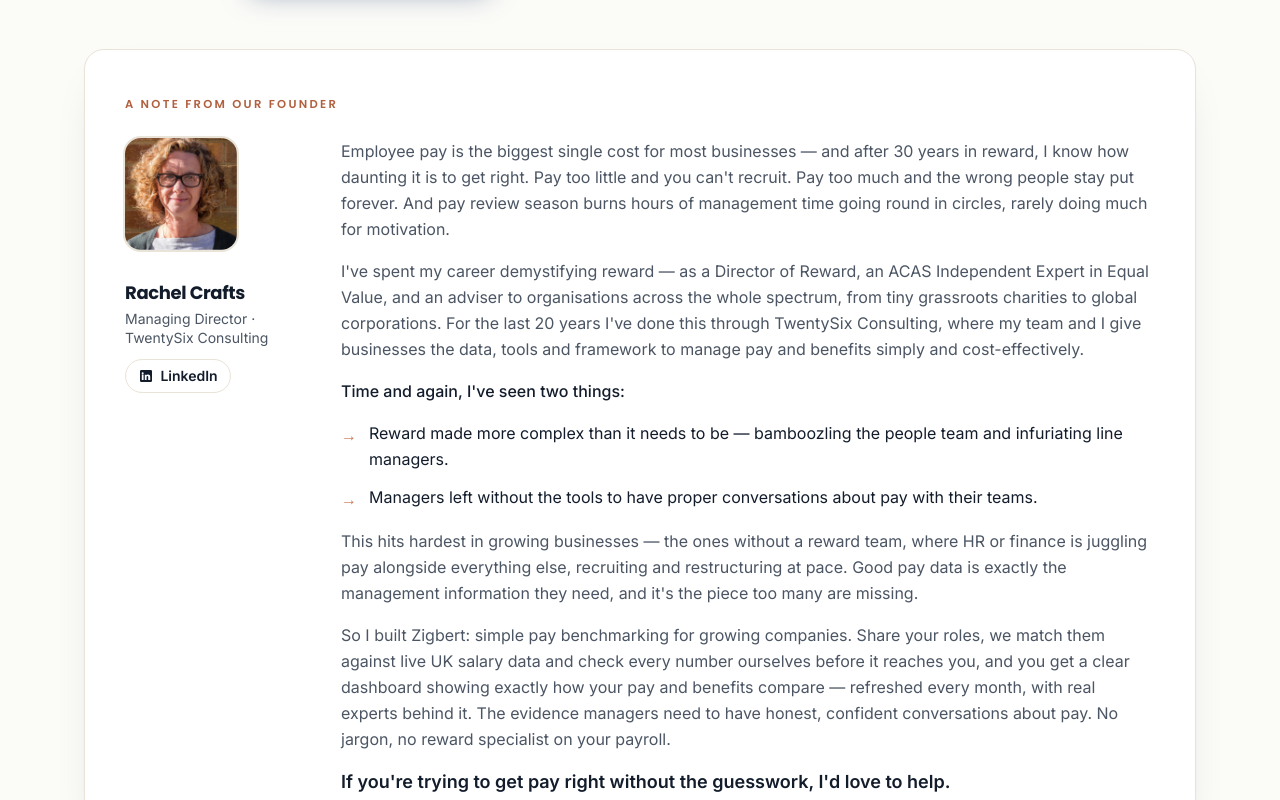
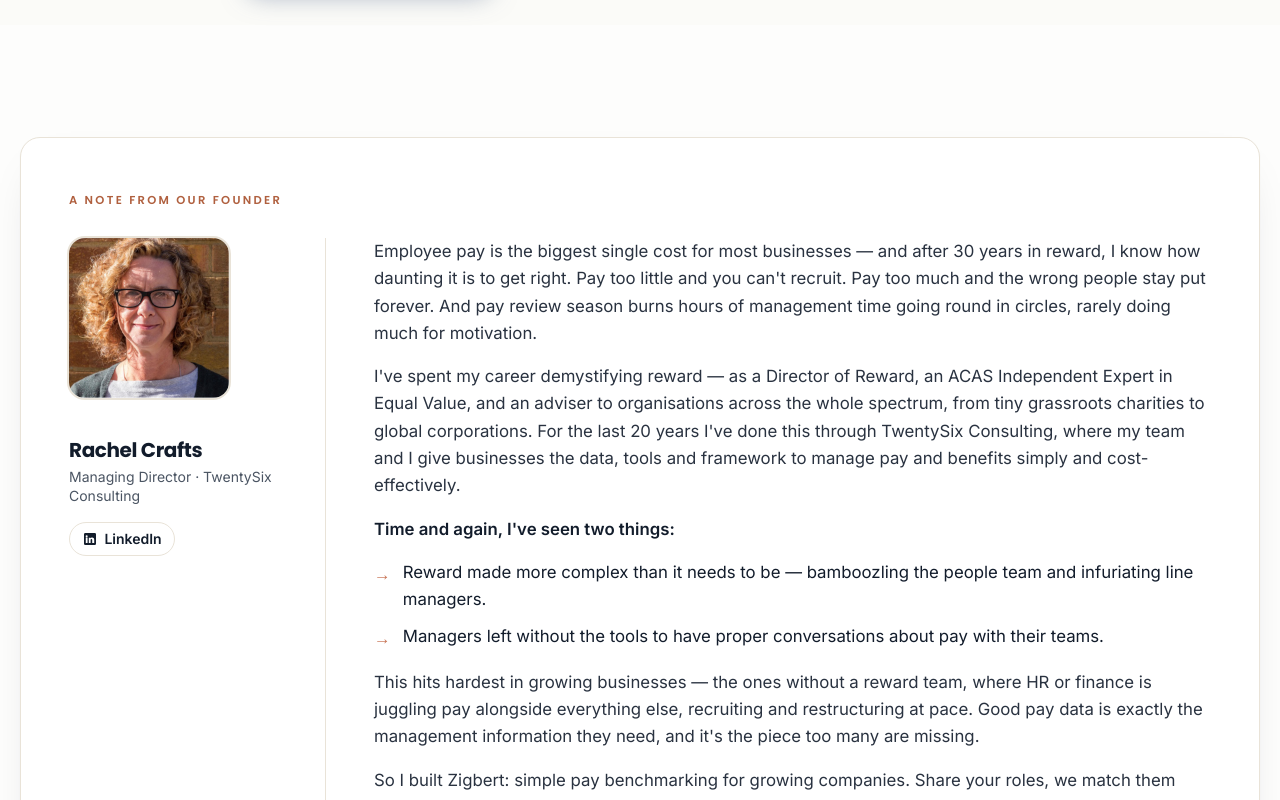
Before and after one commit to TwentySixConsulting/zigbert-waitlist, a React (Vite) app: page / in a window 1280 px wide. Shown: the part 7680-8480 px from the top of the page. Built offline with nearby package versions, Linux system fonts and the light colour scheme; no server answers; the HTML template or start-up script is replaced by a standard one.

Commit message:
Founder note: darker/larger letter text, wider section, tinted frame, bigger photo, divider rule
Co-Authored-By: Claude Opus 4.8 (1M context) <noreply@anthropic.com>

```diff
--- a/src/components/FounderNote.tsx
+++ b/src/components/FounderNote.tsx
@@ -21,27 +21,27 @@ export default function FounderNote() {
     .toUpperCase();
 
   return (
-    <section id="founder" className="pt-4 pb-20 md:pt-6 md:pb-28">
-      <div className="mx-auto max-w-6xl px-5">
-        <Reveal as="div" className="card p-7 sm:p-10">
+    <section id="founder" className="scroll-mt-24 bg-surface/60 py-20 md:py-28">
+      <div className="mx-auto max-w-7xl px-5">
+        <Reveal as="div" className="card p-8 sm:p-12">
           <span className="eyebrow">{founder.eyebrow}</span>
 
-          <div className="mt-6 grid gap-8 md:grid-cols-[auto_1fr] md:gap-10">
+          <div className="mt-7 grid gap-8 md:grid-cols-[13rem_1fr] md:gap-12">
             {/* byline column */}
-            <div className="flex flex-row items-center gap-4 md:w-44 md:flex-col md:items-start md:text-left">
+            <div className="flex flex-row items-center gap-5 md:flex-col md:items-start md:text-left">
               {founder.photo ? (
                 <img
                   src={asset(founder.photo)}
                   alt={founder.name}
-                  className="h-20 w-20 shrink-0 rounded-2xl object-cover ring-2 ring-line md:h-28 md:w-28"
+                  className="h-24 w-24 shrink-0 rounded-2xl object-cover ring-2 ring-line md:h-40 md:w-40"
                 />
               ) : (
-                <span className="accent-gradient flex h-20 w-20 shrink-0 items-center justify-center rounded-2xl text-xl font-bold text-white md:h-28 md:w-28">
+                <span className="accent-gradient flex h-24 w-24 shrink-0 items-center justify-center rounded-2xl text-2xl font-bold text-white md:h-40 md:w-40">
                   {initials}
                 </span>
               )}
-              <div className="min-w-0 md:mt-4">
-                <p className="display text-lg font-bold leading-tight text-ink">{founder.name}</p>
+              <div className="min-w-0 md:mt-5">
+                <p className="display text-xl font-bold leading-tight text-ink">{founder.name}</p>
                 <p className="mt-1 text-sm leading-snug text-muted">{founder.role}</p>
                 {founder.linkedin && (
                   <a
@@ -49,7 +49,7 @@ export default function FounderNote() {
                     target="_blank"
                     rel="noreferrer"
                     aria-label={`${founder.name} on LinkedIn`}
-                    className="btn-ghost mt-3 !px-3 !py-1.5 text-sm"
+                    className="btn-ghost mt-4 !px-3 !py-1.5 text-sm"
                   >
                     <LinkedinIcon className="h-4 w-4" />
                     LinkedIn
@@ -59,13 +59,13 @@ export default function FounderNote() {
             </div>
 
             {/* letter */}
-            <div className="space-y-4 leading-relaxed text-muted">
+            <div className="space-y-4 text-[1.05rem] leading-relaxed text-ink/90 md:border-l md:border-line md:pl-12">
               {founder.intro.map((p) => (
                 <p key={p}>{p}</p>
               ))}
 
-              <p className="font-medium text-ink">{founder.pointsLead}</p>
-              <ul className="space-y-3">
+              <p className="font-semibold text-ink">{founder.pointsLead}</p>
+              <ul className="space-y-2.5">
                 {founder.points.map((pt) => (
                   <li key={pt} className="flex items-start gap-3 text-ink">
                     <span aria-hidden="true" className="mt-0.5 font-semibold text-clay">
@@ -80,7 +80,7 @@ export default function FounderNote() {
                 <p key={p}>{p}</p>
               ))}
 
-              <p className="text-lg font-semibold text-ink">{founder.closing}</p>
+              <p className="display text-lg font-bold text-ink">{founder.closing}</p>
             </div>
           </div>
         </Reveal>
```
